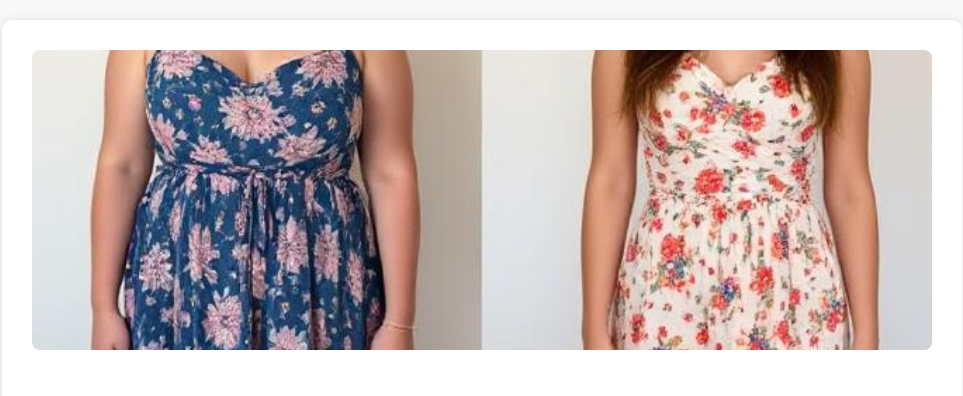
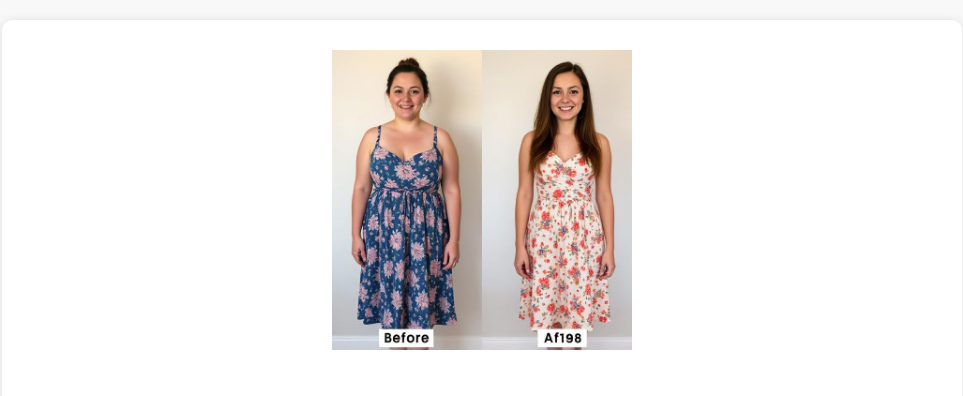
Before and after one commit to Modexa/modexa.github.io, a plain HTML site: page weightlose.html in a window 1280 px wide. Shown: the top 396 px of the page, without its empty margins (158-1121 px from the left). Drawn offline with Linux system fonts and the light colour scheme.

Commit message:
Update weightlose.html

```diff
--- a/weightlose.html
+++ b/weightlose.html
@@ -10,7 +10,7 @@
     h1, h2, h3 { color: #2c3e50; }
     a { color: #007BFF; text-decoration: none; }
     a:hover { text-decoration: underline; }
-    img.before-after { width: 100%; max-height: 300px; object-fit: cover; margin-bottom: 20px; border-radius: 8px; }
+    img.before-after { width: 100%; max-height: 300px; object-fit: contain; margin-bottom: 20px; border-radius: 8px; }
     .btn-download { background: #28a745; color: white; padding: 10px 20px; border: none; border-radius: 5px; text-decoration: none; font-weight: bold; display: inline-block; margin: 20px 0; }
   </style>
 </head>
```
